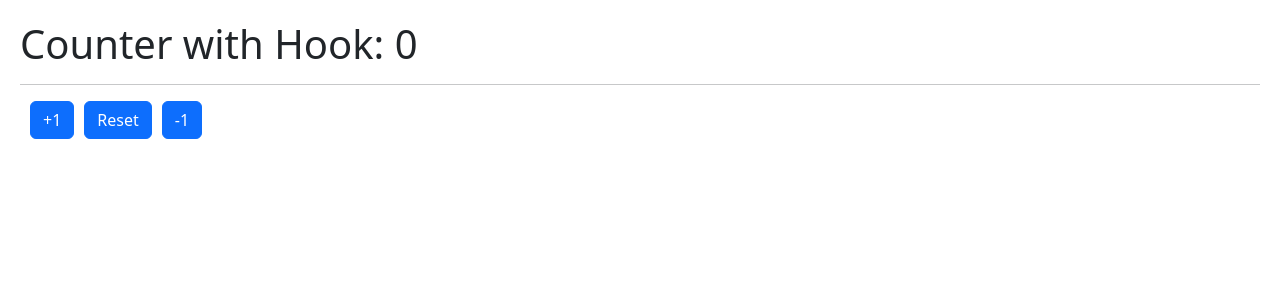
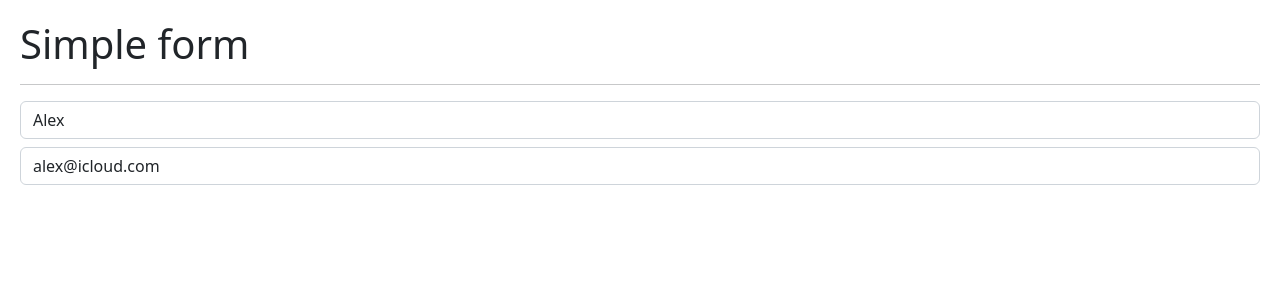
Before and after one commit to alexelizaga/05-react-hooks-vite, a React (Vite) app: page / in a window 1280 px wide. Shown: the top 300 px of the page. Built offline with nearby package versions, Linux system fonts and the light colour scheme.

Commit message:
118. useEffect - SimpleForm

```diff
--- /dev/null
+++ b/src/02-useEffect/SimpleForm.tsx
@@ -0,0 +1,49 @@
+import { useEffect, useState } from 'react';
+
+export const SimpleForm = () => {
+
+    const [formState, setFormState] = useState({
+        username: 'Alex',
+        email: 'alex@icloud.com'
+    });
+
+    const { username, email } = formState;
+
+    const onInputChange = ({ target }: React.ChangeEvent<HTMLInputElement>) => {
+        const { name, value } = target;
+        setFormState({
+            ...formState,
+            [name]: value
+        });
+    };
+
+    useEffect( () => {
+        console.log('useEffect called')
+    });
+
+    return (
+        <>
+            <h1>Simple form</h1>
+            <hr />
+
+            <input
+                type="text"
+                className="form-control"
+                placeholder="Username"
+                name="username"
+                value={username}
+                onChange={onInputChange}
+            />
+
+            <input
+                type="email"
+                className="form-control mt-2"
+                placeholder="alex@icloud.com"
+                name="email"
+                value={email}
+                onChange={onInputChange}
+            />
+        </>
+    );
+
+}
--- a/src/main.tsx
+++ b/src/main.tsx
@@ -3,14 +3,14 @@
 
 // import { HooksApp } from './HooksApp';
 // import { CounterApp } from './01-useState/CounterApp';
-import { CounterWithCustomHook } from './01-useState/CounterWithCustomHook';
+// import { CounterWithCustomHook } from './01-useState/CounterWithCustomHook';
+import { SimpleForm } from './02-useEffect/SimpleForm';
 
 import './index.css'
 
 
-
 ReactDOM.createRoot(document.getElementById('root') as HTMLElement).render(
   <React.StrictMode>
-    <CounterWithCustomHook />
+    <SimpleForm />
   </React.StrictMode>
 )
```
Also changed, not shown: 1 other file (tests, documents, lock files or other folders).
